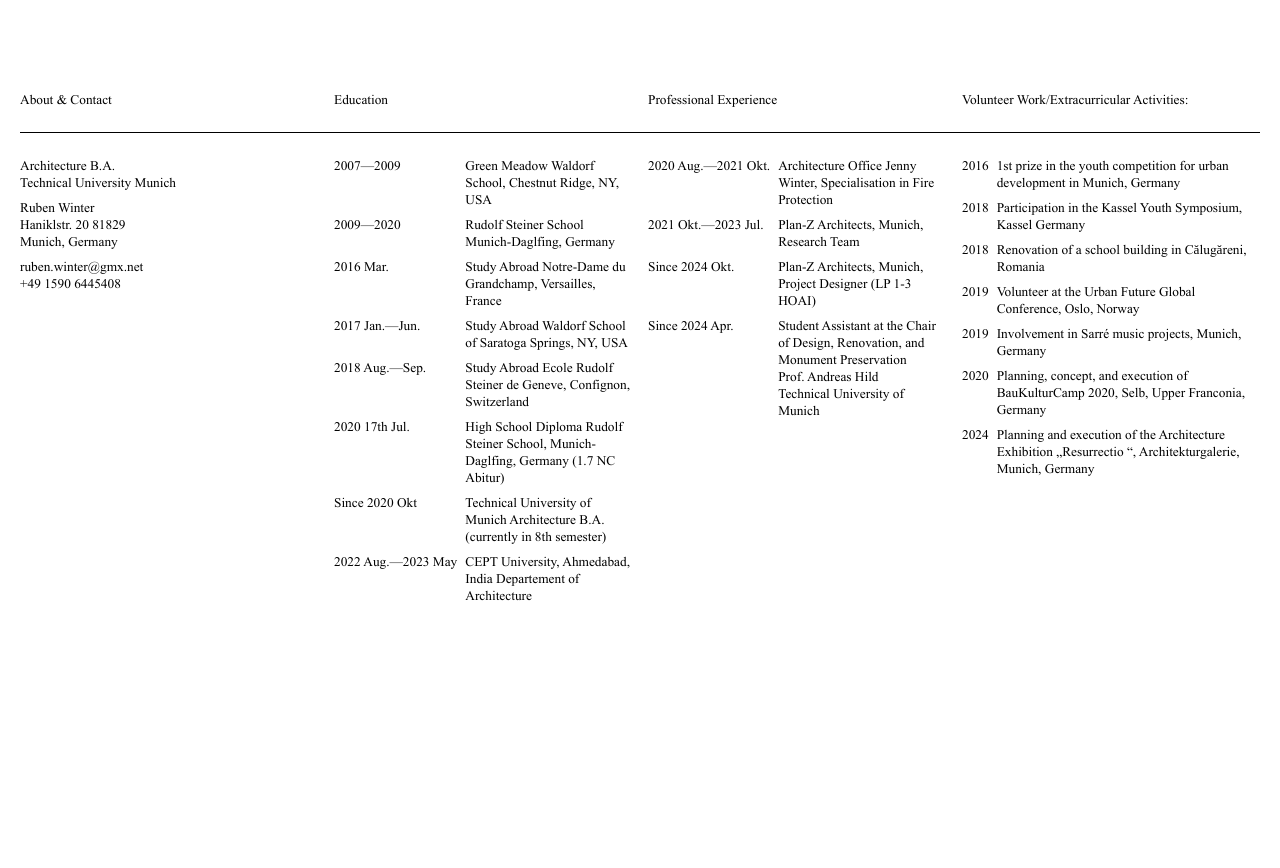
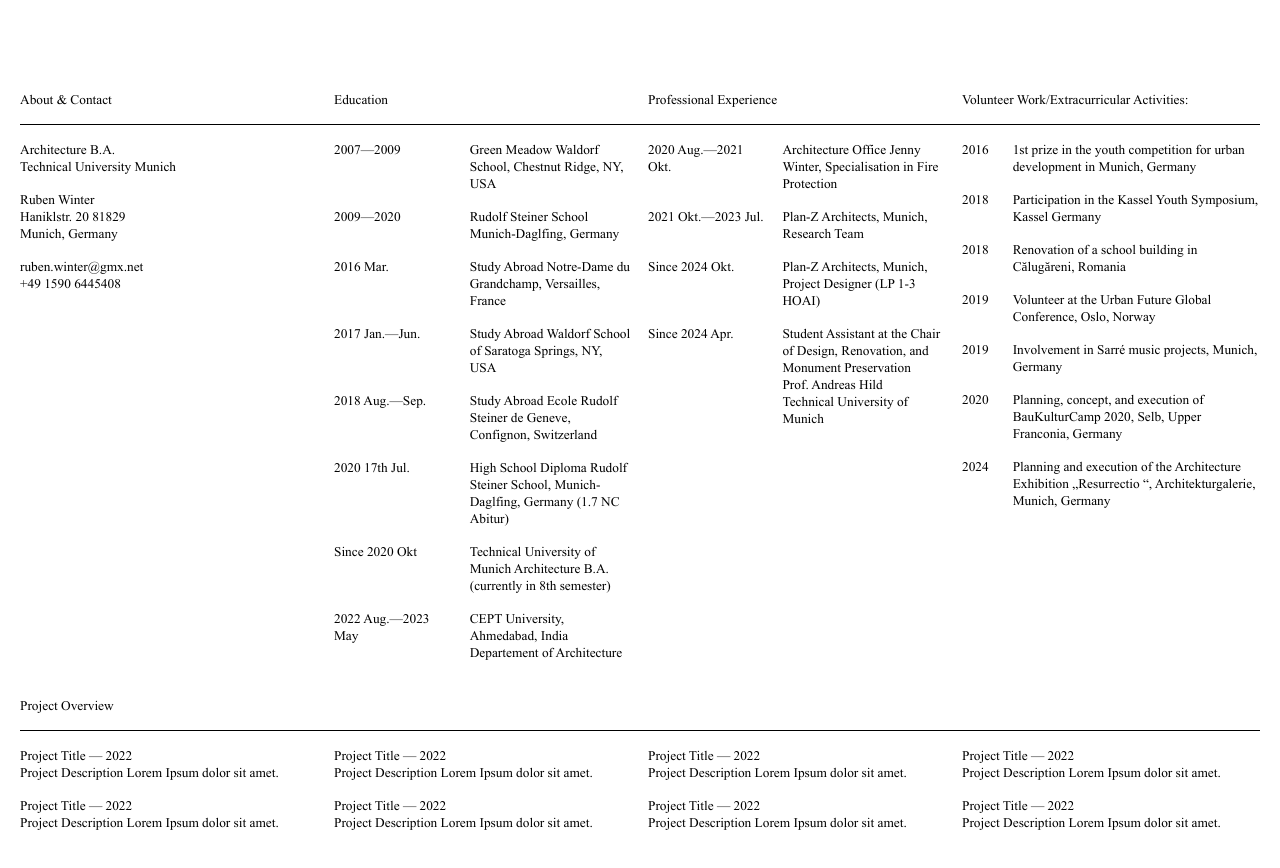
Before and after one commit to noahcremer/rubenwinter, a plain HTML site: page index.html in a window 1280 px wide. Shown: the part 782-1650 px from the top of the page. Drawn offline with nearby package versions, Linux system fonts and the light colour scheme.

Commit message:
project overview + texthighlight color

```diff
--- a/c/style.css
+++ b/c/style.css
@@ -12,6 +12,10 @@
 }
 * {
     margin: 0;
+}
+::selection {
+    background: none;
+    color: blue;
 }
 main {
     scroll-behavior: smooth
@@ -86,7 +90,7 @@ a:hover {
 .navbar {
     opacity: 0;
     transition: 200ms ease-in-out;
-    padding-top: 5rem;
+    padding-top: 4rem;
     width: 100vw;
     height: 30pt;
     text-align: center;
@@ -156,7 +160,7 @@ li:hover {
     padding-top: 3.3rem;
 }
 .aboutgrid {
-    height: 100%;
+    height: fit-content;
     margin: 20px;
     display: grid;
     grid-template-columns: repeat(4, 1fr);
@@ -166,30 +170,41 @@ li:hover {
 .general {
     display: grid;
     grid-template-rows: auto auto 1fr;
-    gap: 0.5rem;
+    gap: 1rem;
 }
 .education {
     grid-column: 2;
     grid-row: 3;
     display: grid;
     width: 100%;
-    gap: 0.5rem;
+    gap: 1rem;
+    grid-column-gap: 1rem;
+}
+.project-list {
+    grid-column: 1 / span 4;
+    display: grid;
+    grid-template-columns: repeat(4, 1fr);
+    width: 100%;
+    gap: 1rem;
+    grid-column-gap: 1rem;
 }
 .profex {
     grid-column: 3;
     grid-row: 3;
     display: grid;
     width: 100%;
-    gap: 0.5rem;
+    gap: 1rem;
     grid-auto-rows: min-content;
+    grid-column-gap: 1rem;
 }
 .vol-ex {
     grid-column: 4;
     grid-row: 3;
     display: grid;
     width: 100%;
-    gap: 0.5rem;
+    gap: 1rem;
     grid-auto-rows: min-content;
+    grid-column-gap: 1.5rem;
 }
 h1 {
     width: 100%;
@@ -205,8 +220,7 @@ hr {
     border-width: 0;
     color: black;
     background-color: black;
-    margin-top: 0.5rem;
-    margin-bottom: 0.5rem;
+
 }
 .scroll-content::-webkit-scrollbar {
     display: none; /* For Chrome, Safari, and Opera */
--- a/index.html
+++ b/index.html
@@ -303,6 +303,44 @@ Departement of Architecture
 
 
             </div>
+
+
+            <div class="aboutgrid">
+                <h1 class="about-h">Project Overview</h1>
+                <hr style="grid-column: 1 / span 4">
+
+                <div class="project-list">
+                    <p class="project-list-item">
+                        <a href="">Project Title</a> — 2022<br>Project Description Lorem Ipsum dolor sit amet.
+                    </p>
+                    <p class="project-list-item">
+                        <a href="">Project Title</a> — 2022<br>Project Description Lorem Ipsum dolor sit amet.
+                    </p>
+                    <p class="project-list-item">
+                        <a href="">Project Title</a> — 2022<br>Project Description Lorem Ipsum dolor sit amet.
+                    </p>
+                    <p class="project-list-item">
+                        <a href="">Project Title</a> — 2022<br>Project Description Lorem Ipsum dolor sit amet.
+                    </p>
+                    <p class="project-list-item">
+                        <a href="">Project Title</a> — 2022<br>Project Description Lorem Ipsum dolor sit amet.
+                    </p>
+                    <p class="project-list-item">
+                        <a href="">Project Title</a> — 2022<br>Project Description Lorem Ipsum dolor sit amet.
+                    </p>
+                    <p class="project-list-item">
+                        <a href="">Project Title</a> — 2022<br>Project Description Lorem Ipsum dolor sit amet.
+                    </p>
+                    <p class="project-list-item">
+                        <a href="">Project Title</a> — 2022<br>Project Description Lorem Ipsum dolor sit amet.
+                    </p>
+
+                </div>
+
+
+
+            </div>
+
         </section>
 
         <iframe src="project-gallery.html"></iframe>
```
